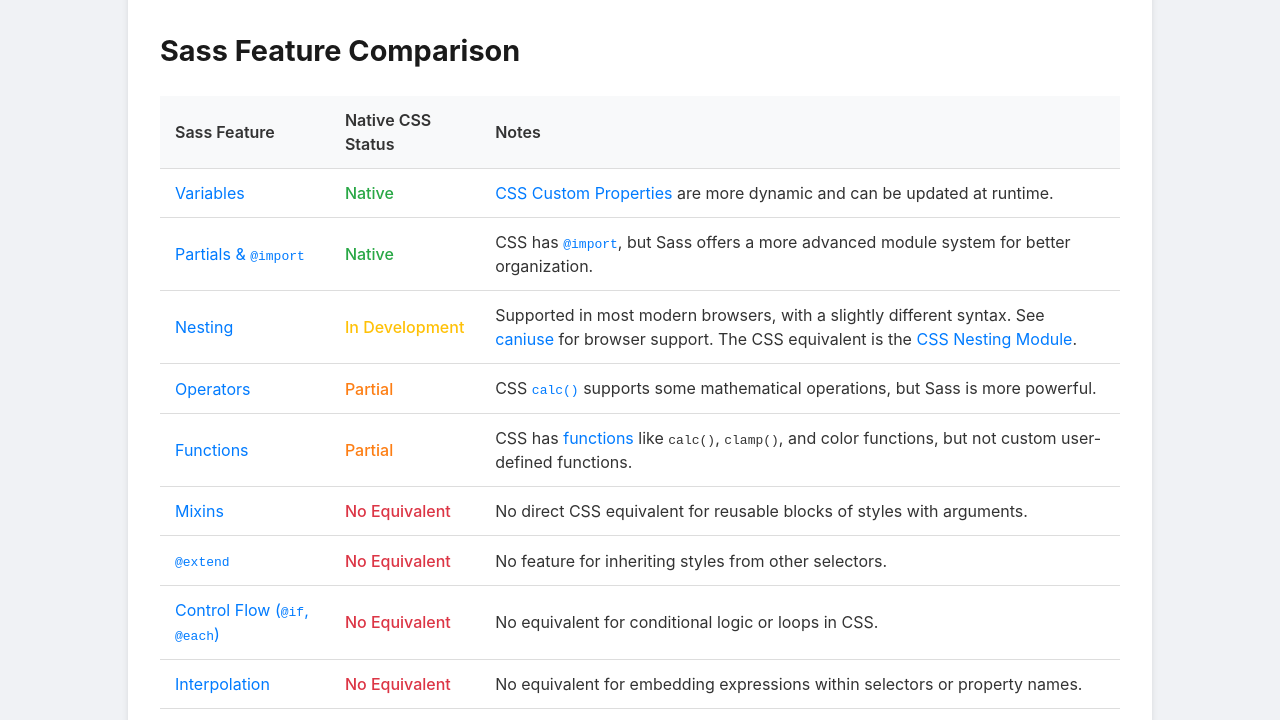
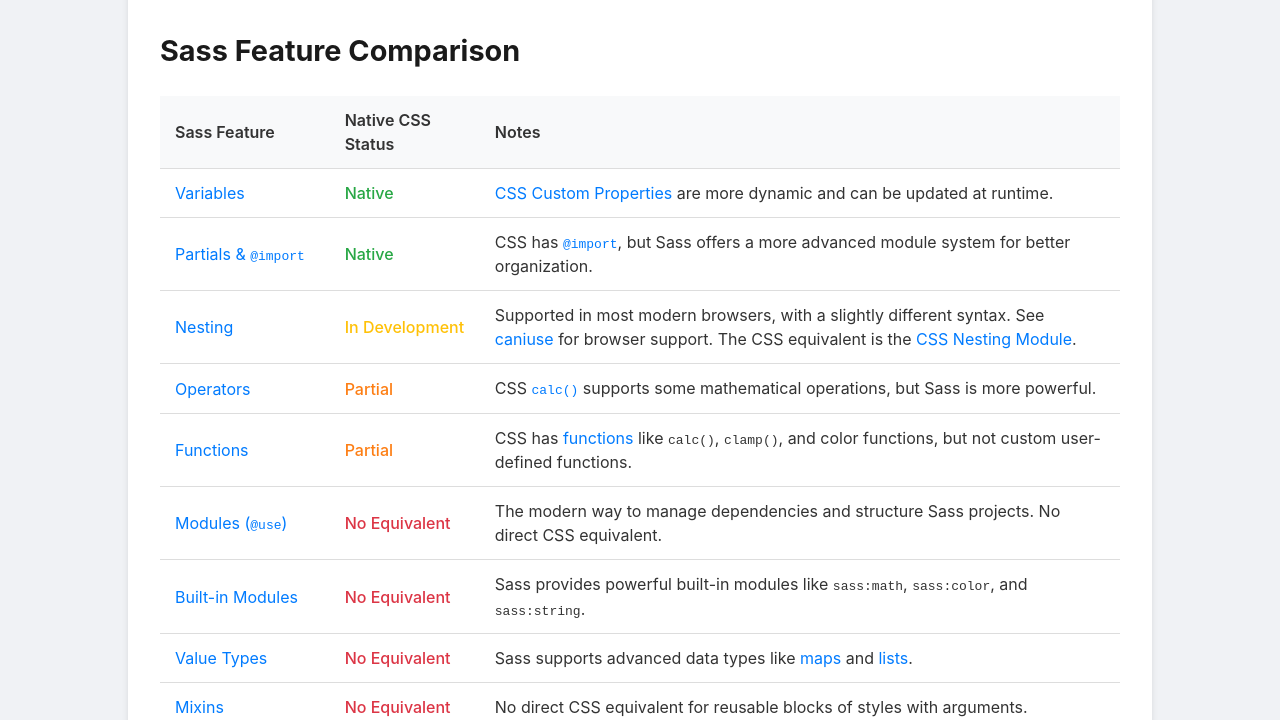
Before and after one commit to walter-0/do-i-still-need-sass, a website built with Vite: page index.html in a window 1280 px wide. Shown: the part 230-950 px from the top of the page. Built offline with nearby package versions, Linux system fonts and the light colour scheme.

Commit message:
feat: Add modules, built-in modules, and value types to comparison table

```diff
--- a/index.html
+++ b/index.html
@@ -69,6 +69,28 @@
               </td>
             </tr>
             <tr>
+              <td><a href="https://sass-lang.com/documentation/at-rules/use">Modules (<code>@use</code>)</a></td>
+              <td class="status-no-equivalent">No Equivalent</td>
+              <td>The modern way to manage dependencies and structure Sass projects. No direct CSS equivalent.</td>
+            </tr>
+            <tr>
+              <td><a href="https://sass-lang.com/documentation/modules">Built-in Modules</a></td>
+              <td class="status-no-equivalent">No Equivalent</td>
+              <td>
+                Sass provides powerful built-in modules like <code>sass:math</code>, <code>sass:color</code>, and
+                <code>sass:string</code>.
+              </td>
+            </tr>
+            <tr>
+              <td><a href="https://sass-lang.com/documentation/values">Value Types</a></td>
+              <td class="status-no-equivalent">No Equivalent</td>
+              <td>
+                Sass supports advanced data types like
+                <a href="https://sass-lang.com/documentation/values/maps">maps</a> and
+                <a href="https://sass-lang.com/documentation/values/lists">lists</a>.
+              </td>
+            </tr>
+            <tr>
               <td><a href="https://sass-lang.com/documentation/at-rules/mixin">Mixins</a></td>
               <td class="status-no-equivalent">No Equivalent</td>
               <td>No direct CSS equivalent for reusable blocks of styles with arguments.</td>
```
